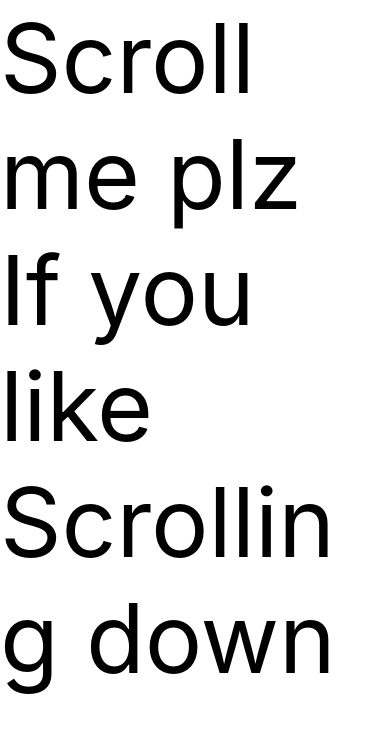
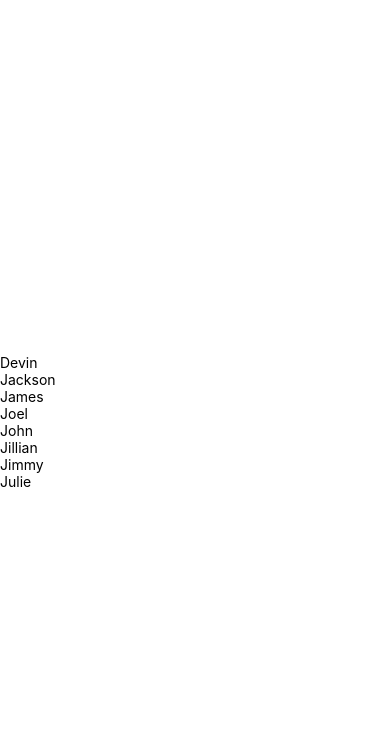
Before and after one commit to Dooobi/FirstReactNative, a React Native app: screen / in a window 390 px wide. Shown: the top 732 px of the page. Built offline with nearby package versions, Linux system fonts and the light colour scheme.

Commit message:
FlatList example

```diff
--- a/App.js
+++ b/App.js
@@ -1,12 +1,12 @@
 import React, { Component } from 'react';
 import { StyleSheet, Text, View } from 'react-native';
-import ScrollingExample from './components/ScrollingExample.js';
+import FlatListBasics from './components/FlatListBasics.js';
 
 export default class App extends Component {
   render() {
     return (
       <View style={styles.container}>
-        <ScrollingExample/>
+        <FlatListBasics/>
       </View>
     );
   }
--- /dev/null
+++ b/components/FlatListBasics.js
@@ -0,0 +1,41 @@
+import React, { Component } from 'react';
+import { View, ScrollView, StyleSheet, Text, FlatList } from 'react-native';
+
+export default class FlatListBasics extends Component {
+    render() {
+        return (
+            <View styles={styles.container}>
+                <FlatList
+                    data={[
+                        {key: 'Devin'},
+                        {key: 'Jackson'},
+                        {key: 'James'},
+                        {key: 'Joel'},
+                        {key: 'John'},
+                        {key: 'Jillian'},
+                        {key: 'Jimmy'},
+                        {key: 'Julie'},
+                    ]}
+                    renderItem={({item}) => <Text style={styles.item}>{item.key}</Text>}
+                />
+            </View>
+        );
+    }
+}
+
+const styles = StyleSheet.create({
+    container: {
+        flex: 1,
+        paddingTop: 22,
+       alignItems: "center",  // available options: flex-start, center, flex-end and stretch
+    },
+    button: {
+        padding: 10,
+        fontSize: 18,
+        height: 44,
+    },
+    buttonText: {
+        padding: 20,
+        color: 'white',
+    },
+});
--- a/components/ScrollingExample.js
+++ /dev/null
@@ -1,46 +0,0 @@
-import React, { Component } from 'react';
-import { View, ScrollView, StyleSheet, Text, Image } from 'react-native';
-
-export default class ScrollingExample extends Component {
-    render() {
-        return (
-            <ScrollView>
-                <Text style={{fontSize: 96}}>Scroll me plz</Text>
-                <Image source={{uri: "https://facebook.github.io/react-native/img/favicon.png", width: 64, height: 64}}/>
-                <Image source={{uri: "https://facebook.github.io/react-native/img/favicon.png", width: 64, height: 64}}/>
-                <Image source={{uri: "https://facebook.github.io/react-native/img/favicon.png", width: 64, height: 64}}/>
-                <Image source={{uri: "https://facebook.github.io/react-native/img/favicon.png", width: 64, height: 64}}/>
-                <Image source={{uri: "https://facebook.github.io/react-native/img/favicon.png", width: 64, height: 64}}/>
-                <Text style={{fontSize: 96}}>If you like</Text>
-                <Image source={{uri: "https://facebook.github.io/react-native/img/favicon.png", width: 64, height: 64}}/>
-                <Image source={{uri: "https://facebook.github.io/react-native/img/favicon.png", width: 64, height: 64}}/>
-                <Image source={{uri: "https://facebook.github.io/react-native/img/favicon.png", width: 64, height: 64}}/>
-                <Image source={{uri: "https://facebook.github.io/react-native/img/favicon.png", width: 64, height: 64}}/>
-                <Image source={{uri: "https://facebook.github.io/react-native/img/favicon.png", width: 64, height: 64}}/>
-                <Text style={{fontSize: 96}}>Scrolling down</Text>
-                <Image source={{uri: "https://facebook.github.io/react-native/img/favicon.png", width: 64, height: 64}}/>
-                <Image source={{uri: "https://facebook.github.io/react-native/img/favicon.png", width: 64, height: 64}}/>
-                <Image source={{uri: "https://facebook.github.io/react-native/img/favicon.png", width: 64, height: 64}}/>
-                <Image source={{uri: "https://facebook.github.io/react-native/img/favicon.png", width: 64, height: 64}}/>
-                <Image source={{uri: "https://facebook.github.io/react-native/img/favicon.png", width: 64, height: 64}}/>
-            </ScrollView>
-        );
-    }
-}
-
-const styles = StyleSheet.create({
-    container: {
-        paddingTop: 60,
-        alignItems: "center",  // available options: flex-start, center, flex-end and stretch
-    },
-    button: {
-        marginBottom: 30,
-        width: 260,
-        alignItems: 'center',
-        backgroundColor: '#2196F3',
-    },
-    buttonText: {
-        padding: 20,
-        color: 'white',
-    },
-});
```
